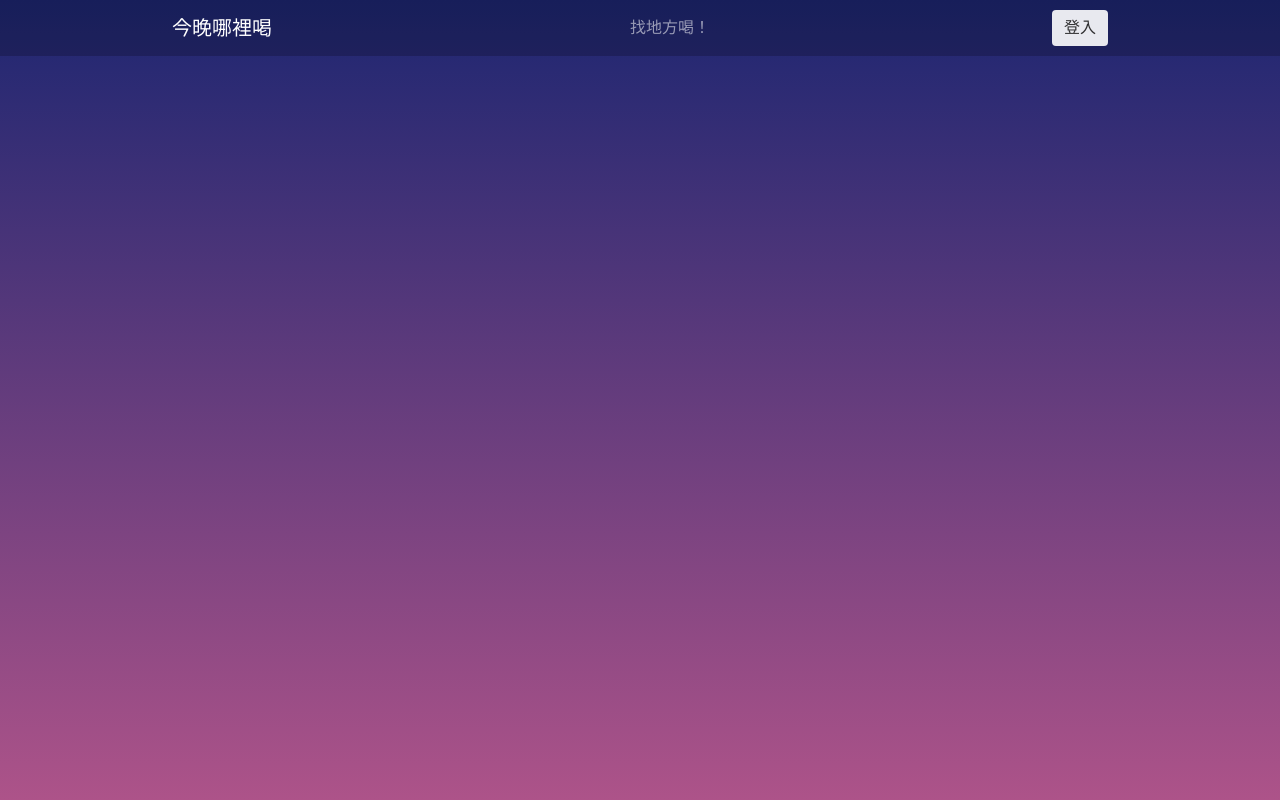
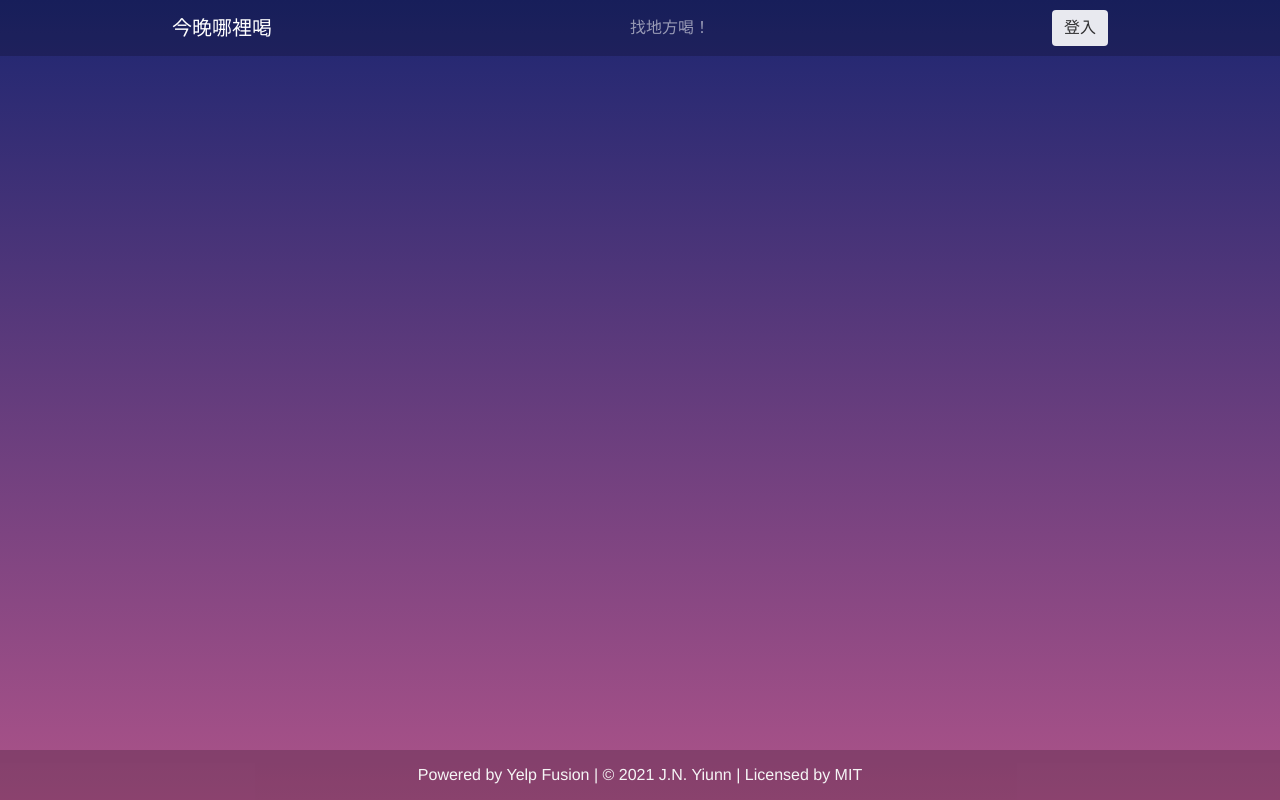
Before and after one commit to yasamnoya/where-to-drink, a Vue app in the folder client/: page /bars/1 in a window 1280 px wide. Built offline with nearby package versions, Linux system fonts and the light colour scheme; no server answers.

Commit message:
frontend: add footer

```diff
--- a/client/src/App.vue
+++ b/client/src/App.vue
@@ -1,14 +1,17 @@
 <template>
-  <div id="app">
+  <div id="app" class="d-flex flex-column">
     <Nav :user="user" />
-    <div class="w-75 mt-5"></div>
-    <router-view />
+    <div class="w-75 mt-5 mx-auto mb-3">
+      <router-view />
+    </div>
+    <Footer class="mt-auto" />
   </div>
 </template>
 
 <script>
 import axios from 'axios';
 import Nav from './components/Nav.vue';
+import Footer from './components/Footer.vue';
 
 export default {
   data: () => ({
@@ -16,6 +19,7 @@ export default {
   }),
   components: {
     Nav,
+    Footer,
   },
   async created() {
     try {
--- /dev/null
+++ b/client/src/components/Footer.vue
@@ -0,0 +1,13 @@
+<template>
+  <div class="w-100 footer d-flex flex-column">
+    <p class="my-auto">Powered by Yelp Fusion | © 2021 J.N. Yiunn | Licensed by MIT</p>
+  </div>
+</template>
+
+<style>
+.footer {
+  height: 50px;
+  background-color: rgba(0, 0, 0, 0.2);
+  color: whitesmoke;
+}
+</style>
--- a/client/src/views/Home.vue
+++ b/client/src/views/Home.vue
@@ -1,5 +1,5 @@
 <template>
-  <div class="mx-auto w-75">
+  <div>
     <div class="d-flex">
       <input
         v-model="location"
```
